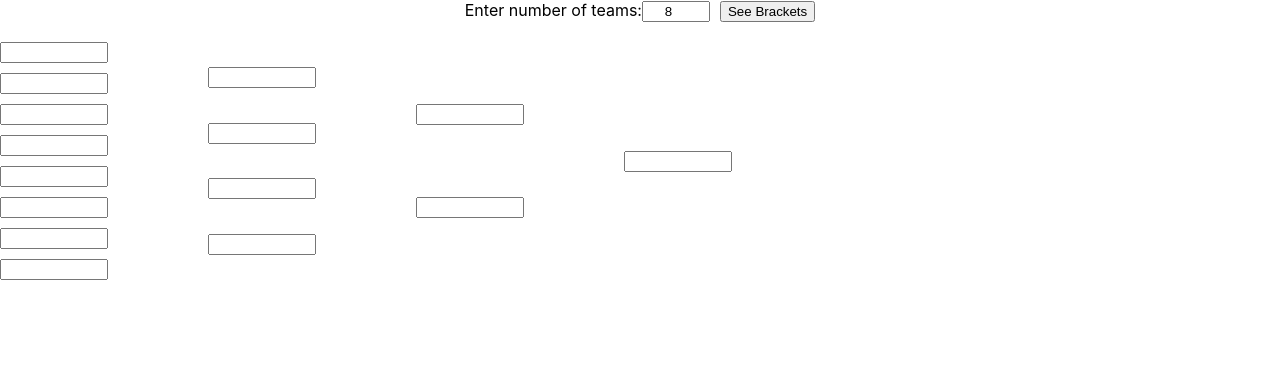
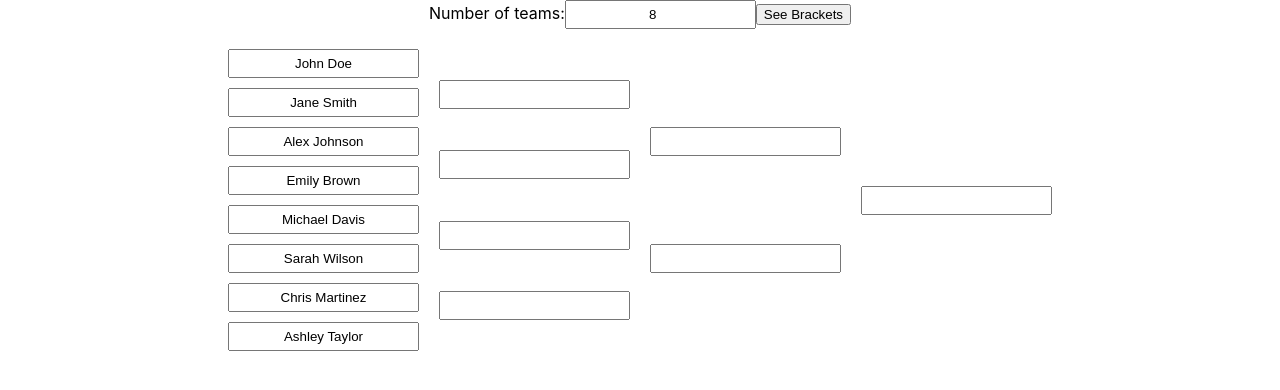
Before and after one commit to evillentenxon/tournament-bracket, a React (Create React App) app: page / in a window 1280 px wide. Both pictures are taken after a click on the button "See Brackets". Shown: the top 390 px of the page. Built offline with nearby package versions, Linux system fonts and the light colour scheme; the HTML template or start-up script is replaced by a standard one.

Commit message:
name are displayed

```diff
--- a/src/TournamentBracket.jsx
+++ b/src/TournamentBracket.jsx
@@ -1,10 +1,11 @@
-import React, { useState,useEffect } from 'react';
+import React, { useState, useEffect } from 'react';
 import styled from 'styled-components';
 
 function TournamentBracket() {
     const [input, setInput] = useState(8); // Default number of teams
     const [visible, setVisible] = useState(false);
     const [error, setError] = useState('');
+    const [players, setPlayers] = useState([]); // Store player data
 
     const handleClick = () => {
         if (input > 1 && (input & (input - 1)) === 0) {
@@ -34,19 +35,18 @@ function TournamentBracket() {
         fetch('/players.json')
             .then((response) => response.json())
             .then((data) => {
-                console.log('Number of players:', data.length); // Logs the number of items in the JSON array
-                setInput(data.length);
+                setPlayers(data); // Store player data
+                setInput(data.length); // Set the number of participants to the number of players
             })
             .catch((err) => console.error('Error loading players:', err));
     }, []);
-
 
     return (
         <Div>
             <div className="centered">
                 <label>
-                    Enter number of teams:
-                    <input type="number" value={input} />
+                    Number of teams:
+                    <input type="number" value={input} readOnly />
                 </label>
                 <button onClick={handleClick}>See Brackets</button>
                 {error && <p className="error">{error}</p>}
@@ -55,7 +55,17 @@ function TournamentBracket() {
                 <div className="brackets">
                     {rounds.map((round, roundIndex) => (
                         <div key={roundIndex} className="column">
-                            {Array.from({ length: round }, (_, i) => (
+                            {/* First column: Display player names */}
+                            {roundIndex === 0
+                                ? Array.from({ length: round }, (_, i) => (
+                                      <input
+                                          key={`${roundIndex}-${i}`}
+                                          value={players[i]?.name || ''} // Display player name or leave blank if not available
+                                          readOnly
+                                      />
+                                  ))
+                                : // Other columns: Empty input boxes
+                                  Array.from({ length: round }, (_, i) => (
                                       <input key={`${roundIndex}-${i}`} />
                                   ))}
                         </div>
@@ -68,43 +78,28 @@ function TournamentBracket() {
 
 export default TournamentBracket;
 
+// Styled Components (Optional, for styling purposes)
 const Div = styled.div`
     .centered {
         text-align: center;
         margin-bottom: 20px;
-
-    label {
-      margin-right: 10px;
     }
-
-    input {
-      width: 60px;
-      text-align: center;
+    .error {
+        color: red;
     }
-  }
-
     .brackets {
         display: flex;
-    gap: 100px; /* Adjust spacing between columns */
-    position: relative;
-
+        justify-content: center;
+        gap: 20px;
+    }
     .column {
         display: flex;
         flex-direction: column;
-      justify-content: space-evenly; /* Evenly space inputs in the column */
-      gap: 10px; /* Fine-tune spacing between inputs */
-      height: auto; /* Allow dynamic height based on content */
+        gap: 10px;
+        justify-content: space-evenly;
     }
-
     input {
-      width: 100px;
+        padding: 5px;
         text-align: center;
     }
-  }
-
-  .error {
-    color: red;
-    font-size: 14px;
-    margin-top: 10px;
-  }
 `;
```
Lines whose indentation alone changed are shown as unchanged.
